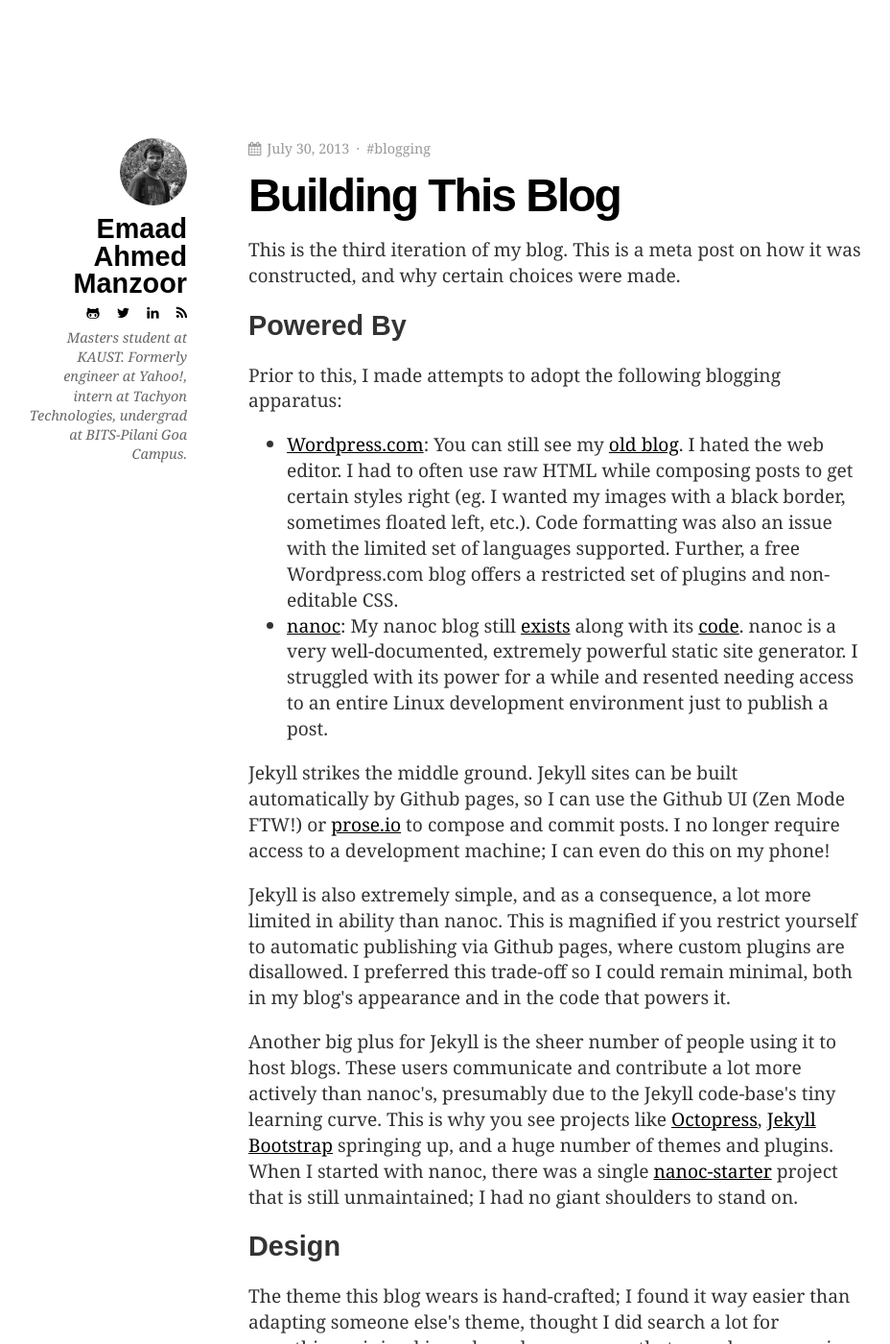
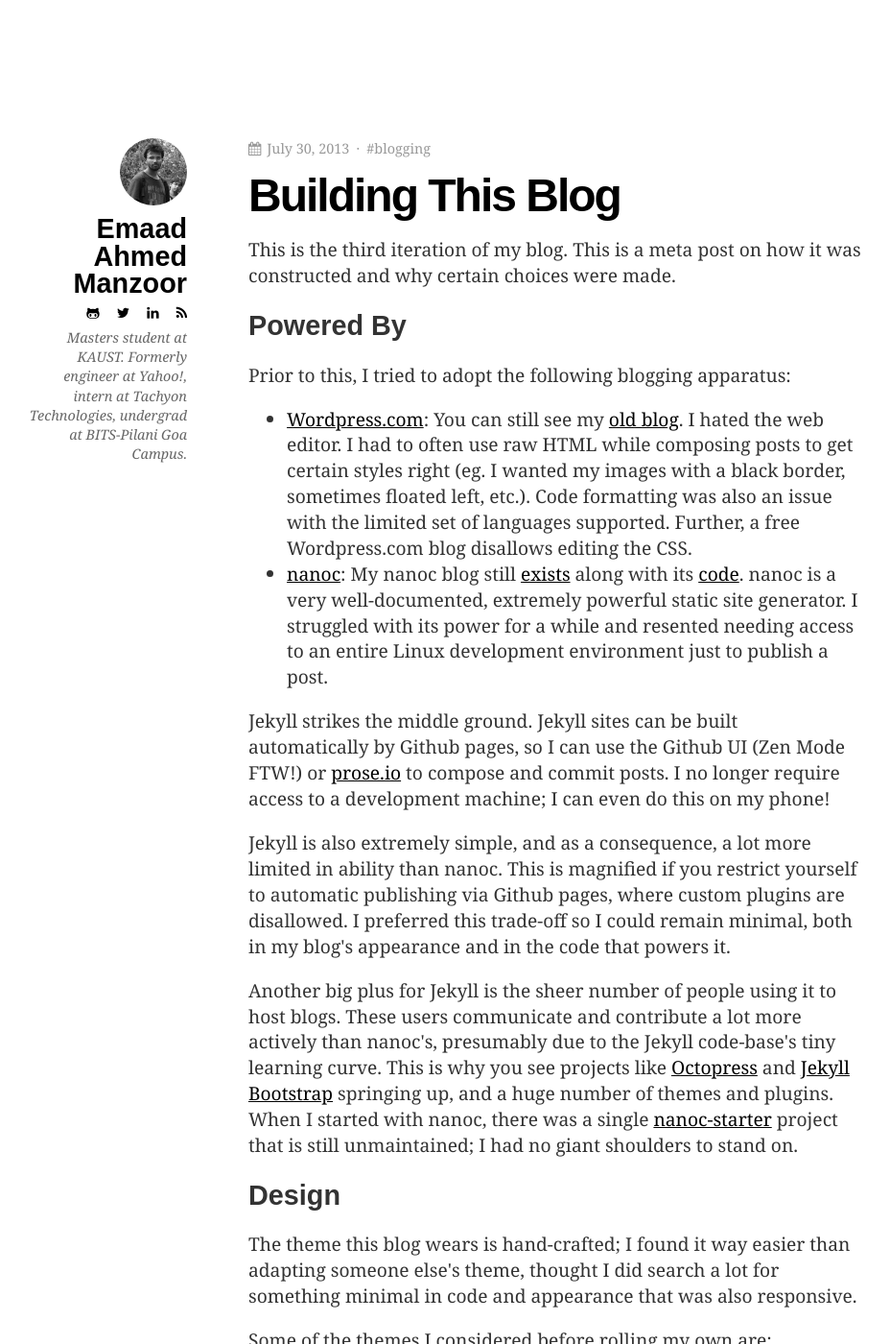
Before and after one commit to ganpatrao/ganpatrao.github.io, a Jekyll site: the page built from _posts/2013-07-30-building-this-blog.md, in a window 1280 px wide and 1400 px high. Shown: the whole window at 96% size, without its empty margins (125-1053 px from the left). Built offline with Jekyll 4.4.1, drawn with Linux system fonts in a browser that asks for light colours; some of the changed text lies outside the part shown.

Commit message:
Fix some grammo-typos

```diff
--- a/_posts/2013-07-30-building-this-blog.md
+++ b/_posts/2013-07-30-building-this-blog.md
@@ -4,13 +4,13 @@ title: Building This Blog
 tags: blogging
 ---
 
-This is the third iteration of my blog. This is a meta post on how it was constructed, and why certain choices were made.
+This is the third iteration of my blog. This is a meta post on how it was constructed and why certain choices were made.
 
 ## Powered By
 
-Prior to this, I made attempts to adopt the following blogging apparatus:
+Prior to this, I tried to adopt the following blogging apparatus:
 
-   * [Wordpress.com](http://wordpress.com/): You can still see my [old blog](http://halfclosed.wordpress.com/). I hated the web editor. I had to often use raw HTML while composing posts to get certain styles right (eg. I wanted my images with a black border, sometimes floated left, etc.). Code formatting was also an issue with the limited set of languages supported. Further, a free Wordpress.com blog offers a restricted set of plugins and non-editable CSS.
+   * [Wordpress.com](http://wordpress.com/): You can still see my [old blog](http://halfclosed.wordpress.com/). I hated the web editor. I had to often use raw HTML while composing posts to get certain styles right (eg. I wanted my images with a black border, sometimes floated left, etc.). Code formatting was also an issue with the limited set of languages supported. Further, a free Wordpress.com blog disallows editing the CSS.
    * [nanoc](http://nanoc.stoneship.org): My nanoc blog still [exists](http://emaadmanzoor.github.io/eyeshalfclosed/blog/) along with its [code](https://github.com/emaadmanzoor/eyeshalfclosed). nanoc is a very well-documented, extremely powerful static site generator. I struggled with its power for a while and resented needing access to an entire Linux development environment just to publish a post.
 
 Jekyll strikes the middle ground. Jekyll sites can be built automatically by Github pages, so I can use the Github UI (Zen Mode FTW!) or [prose.io](http://prose.io) to compose and commit posts. I no longer require access to a
@@ -19,8 +19,7 @@ development machine; I can even do this on my phone!
 Jekyll is also extremely simple, and as a consequence, a lot more limited in ability than nanoc. This is magnified if you restrict yourself to automatic publishing via Github pages, where custom plugins are disallowed. I preferred
 this trade-off so I could remain minimal, both in my blog's appearance and in the code that powers it.
 
-Another big plus for Jekyll is the sheer number of people using it to host blogs. These users communicate and contribute a lot more actively than nanoc's, presumably due to the Jekyll code-base's tiny learning curve. This is why you see projects like [Octopress](http://octopress.org),
-[Jekyll Bootstrap](http://jekyllbootstrap.com) springing up, and a huge number of themes and plugins. When I started with nanoc, there was a single [nanoc-starter](https://github.com/mgutz/nanoc3_blog) project that is still unmaintained; I had no giant shoulders to stand on.
+Another big plus for Jekyll is the sheer number of people using it to host blogs. These users communicate and contribute a lot more actively than nanoc's, presumably due to the Jekyll code-base's tiny learning curve. This is why you see projects like [Octopress](http://octopress.org) and [Jekyll Bootstrap](http://jekyllbootstrap.com) springing up, and a huge number of themes and plugins. When I started with nanoc, there was a single [nanoc-starter](https://github.com/mgutz/nanoc3_blog) project that is still unmaintained; I had no giant shoulders to stand on.
 
 ## Design
 
@@ -29,7 +28,7 @@ The theme this blog wears is hand-crafted; I found it way easier than adapting s
 Some of the themes I considered before rolling my own are:
 
    * [Minimal Mistakes](http://mademistakes.com/articles/minimal-mistakes-jekyll-theme.html): This is a beautiful theme by Michael Rose, but the code presented too great a learning curve.
-   * [So Simple](http://mademistakes.com/articles/so-simple-jekyll-theme.html): Another beautiful theme by the Michael Rose, with the same problem as above.
+   * [So Simple](http://mademistakes.com/articles/so-simple-jekyll-theme.html): Another beautiful theme by Michael Rose, with the same problem as above.
    * [Greyshade](http://shashankmehta.in/archive/2012/greyshade.html): A Medium-esque Octopress theme.
    * [Left](http://zachholman.com/posts/left/): A clean, white Jekyll theme.
 
```
